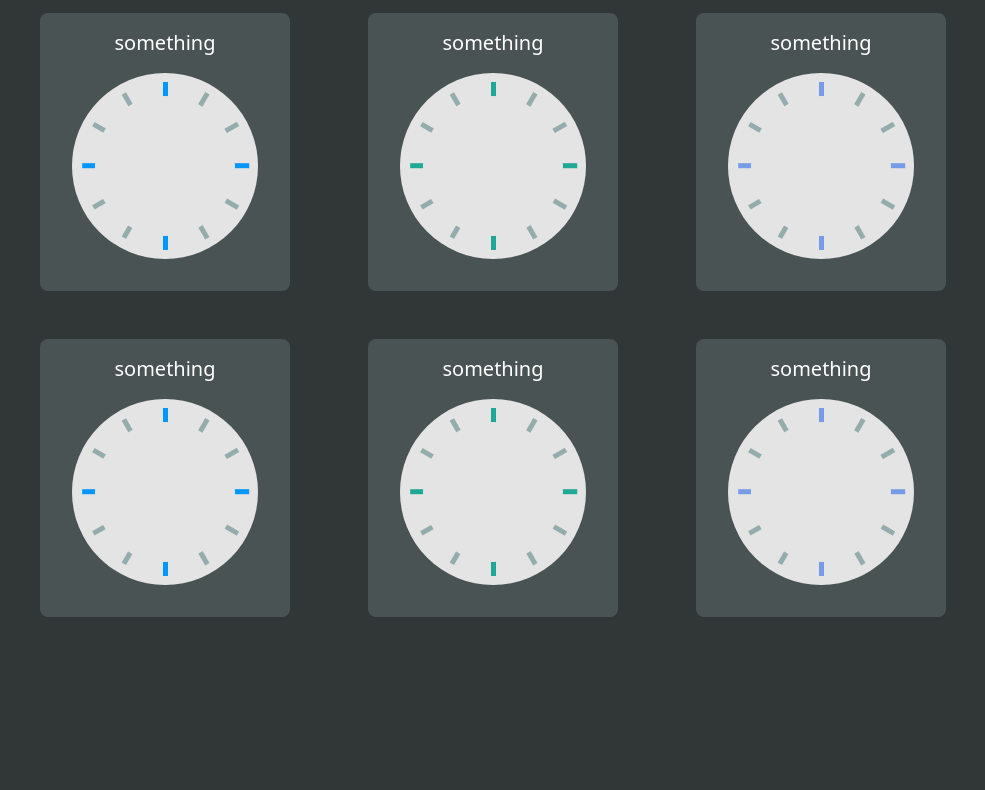
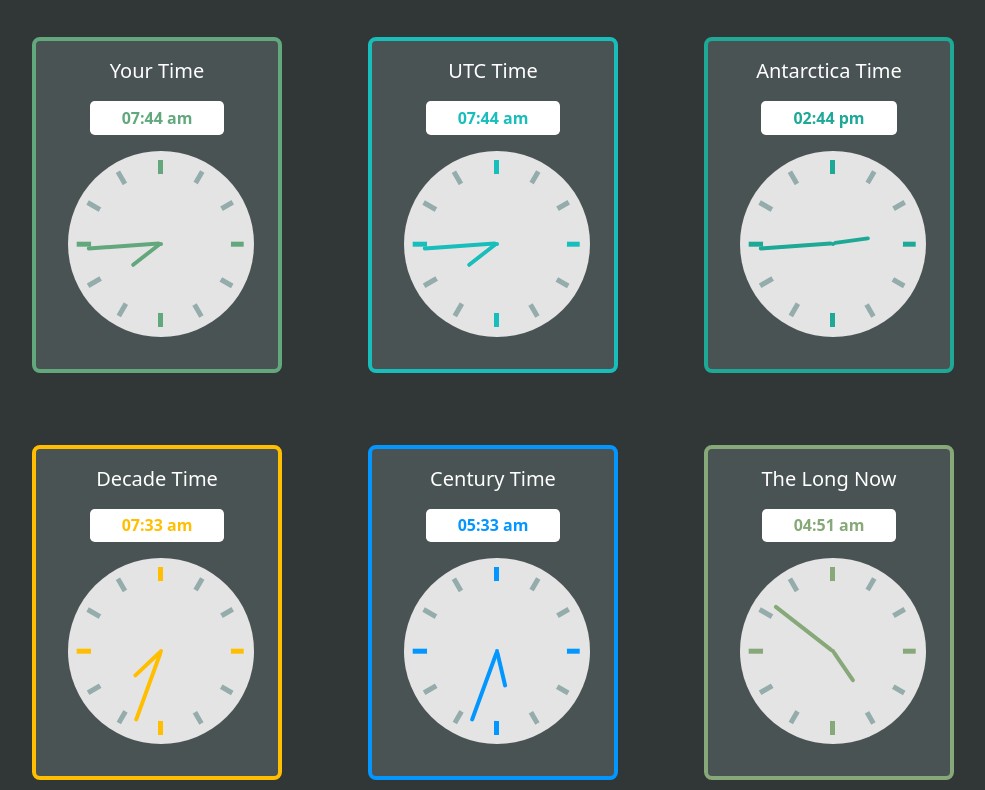
Before and after one commit to AlexanderZhou39/turtle-clock, an Astro site: page / in a window 1280 px wide. Shown: the part 103-893 px from the top of the page, without its empty margins (147-1132 px from the left). Before the commit the page ends 800 px from the top, so only its background shows below. Built offline with nearby package versions, Linux system fonts and the light colour scheme; Astro itself is replaced by a stand-in of ours.

Commit message:
checkpoint

```diff
--- a/package.json
+++ b/package.json
@@ -9,6 +9,8 @@
     "@astrojs/solid-js": "^2.0.2",
     "@astrojs/tailwind": "^3.0.1",
     "astro": "^2.0.4",
+    "date-fns": "^2.29.3",
+    "date-fns-tz": "^2.0.0",
     "solid-js": "^1.4.3",
     "tailwindcss": "^3.0.24"
   },
--- a/src/components/app.tsx
+++ b/src/components/app.tsx
@@ -1,18 +1,70 @@
-import Clock from "./clock";
+import { For } from 'solid-js';
+import { Dynamic } from 'solid-js/web';
+import UTCClock from './clocks/utc';
+import LocalClock from './clocks/local';
+import AntarcticaClock from './clocks/antarctica';
 import './app.scss';
+import DecadeClock from './clocks/decade';
+import CenturyClock from './clocks/century';
+import LongNowClock from './clocks/longNow';
+import TurtleClock from './clocks/turtle';
+import SeaOtterClock from './clocks/seaOtter';
+
+const shuffle = (array: string[]) => {
+    let currentIndex = array.length, randomIndex;
+
+    // While there remain elements to shuffle.
+    while (currentIndex != 0) {
+        // Pick a remaining element.
+        randomIndex = Math.floor(Math.random() * currentIndex);
+        currentIndex--;
+
+        // And swap it with the current element.
+        [array[currentIndex], array[randomIndex]] = [
+            array[randomIndex], array[currentIndex]];
+    }
+}
 
 function App() {
+    const clocks = [
+        LocalClock,
+        UTCClock,
+        AntarcticaClock,
+        DecadeClock,
+        CenturyClock,
+        LongNowClock,
+        TurtleClock,
+        SeaOtterClock
+    ];
+
+    const accents = [
+        '#0496ff',
+        '#779be7',
+        '#1ea896',
+        '#62a87c',
+        '#c179b9',
+        '#ffbf00',
+        '#87a878',
+        '#17bebb',
+        '#d88373',
+    ];
+
+    shuffle(accents);
+
     return (
         <>
-            <h1 class="text-center text-white text-3xl font-bold mt-10">Turtle Clocks</h1>
+            <h1 class="text-center text-white text-3xl font-bold mt-10">
+                <img
+                    class='inline-block w-10 h-10 mb-5'
+                    src='/android-chrome-192x192.png' alt="turtle emoji"
+                />{' '}
+                Turtle Clocks
+            </h1>
 
-            <div class="container max-w-5xl mx-auto px-5 mt-10 flex flex-row flex-wrap justify-around">
-                <Clock progress={0.5} title='something' desc='something' accent='b' />
-                <Clock progress={0.5} title='something' desc='something' accent='g' />
-                <Clock progress={0.5} title='something' desc='something' accent='l' />
-                <Clock progress={0.5} title='something' desc='something' accent='b' />
-                <Clock progress={0.5} title='something' desc='something' accent='g' />
-                <Clock progress={0.5} title='something' desc='something' accent='l' />
+            <div class="container max-w-5xl mx-auto px-5 mt-10 flex flex-row flex-wrap justify-around gap-6">
+                <For each={clocks}>{(clock, i) => (
+                    <Dynamic component={clock} accent={accents[i() % accents.length]} delay={i() * 150} />
+                )}</For>
             </div>
         </>
     );
--- a/src/components/clock.module.scss
+++ b/src/components/clock.module.scss
@@ -8,6 +8,12 @@
     border-radius: 0.5rem;
     width: 250px;
     margin-bottom: 3rem;
+    opacity: 0;
+
+    &.show {
+        transition: opacity 1s ease-in;
+        opacity: 1;
+    }
 }
 
 .title {
@@ -15,8 +21,31 @@
     margin-bottom: 1rem;
 }
 
-.faces {
+.link {
+    display: block;
+    cursor: pointer;
 
+    &:hover {
+        color: palette.$lgrey;
+    }
+}
+
+.desc {
+    height: 186px;
+    overflow-y: scroll;
+}
+
+.digital {
+    display: flex;
+    flex-flow: row nowrap;
+    justify-content: center;
+    margin-bottom: 1rem;
+
+    span {
+        background-color: white;
+        border-radius: 0.3rem;
+        padding: 0.3rem 2rem;
+    }
 }
 
 .traditional {
@@ -27,8 +56,9 @@
         height: 90%;
         background-color: palette.$lgrey;
         z-index: 0;
+        transform-origin: 2px 50%;
         transform: rotate($rotation);
-        left: 49%;
+        left: 90px;
         top: 5%;
     }
     .line1 {
@@ -81,6 +111,45 @@
         background-color: palette.$white;
     }
 
+    .hand {
+        position: absolute;
+        width: 4px;
+        left: 91px;
+        z-index: 5;
+        transform-origin: 2px 100%;
+        border-radius: 4px;
+
+        &.green {
+            background-color: palette.$green;
+        }
+        &.blue {
+            background-color: palette.$blue;
+        }
+        &.lavender {
+            background-color: palette.$lavender;
+        }
+    }
+
+    .minute {
+        height: 40%;
+        top: 10%;
+    }
+
+    .hour {
+        height: 20%;
+        top: 30%;
+    }
+
+    .topcover {
+        position: absolute;
+        width: 4px;
+        height: 4px;
+        border-radius: 2px;
+        top: 91px;
+        left: 91px;
+        z-index: 10;
+    }
+
     .face {
         background-color: palette.$white;
         width: 186px;
--- a/src/components/clock.tsx
+++ b/src/components/clock.tsx
@@ -1,54 +1,136 @@
+import { createSignal, onCleanup, onMount, Show } from 'solid-js';
 import s from './clock.module.scss';
-
-type Accent = 'g' | 'l' | 'b';
 
 type P = {
     progress: number,
-    accent: Accent,
+    accent: string,
+    delay: number,
     title: string
-    desc: string
-} | {
-    progress: number,
-    accent: Accent,
-    title: string
-    link: string
+    desc: string,
+    link?: string
 };
 
-const accentBg = (accent: Accent) => {
-    switch (accent) {
-        case 'b':
-            return s.blue;
-        case 'g':
-            return s.green;
-        case 'l':
-            return s.lavender;
+const formatTime = (hour: number, minute: number): string => {
+    let adjustedHour = hour % 24;
+    let meridiem = 'am';
+    if (adjustedHour >= 12) {
+        meridiem = 'pm';
     }
+    if (Math.floor(adjustedHour) > 12) {
+        adjustedHour = adjustedHour - 12;
+    }
+    let hourStr = String(Math.floor(adjustedHour));
+    let minStr = String(Math.floor(minute % 60));
+    if (adjustedHour < 10) {
+        hourStr = '0' + hourStr;
+    }
+    if (minute < 10) {
+        minStr = '0' + minStr;
+    }
+    return `${hourStr}:${minStr} ${meridiem}`;
 };
 
 function Clock(props: P) {
+    const [showDesc, setShowDesc] = createSignal(false);
+    const [reveal, setReveal] = createSignal(false);
 
+    let timeout;
+
+    onMount(() => {
+        timeout = setTimeout(() => setReveal(true), props.delay);
+    });
+
+    onCleanup(() => clearTimeout(timeout));
+
+    const hourDeg = () => props.progress * 720;
+    const minuteDeg = () => ((props.progress * 24) % 1) * 360;
+
+    const hour = () => props.progress * 24;
+    const minute = () => (hour() % 1) * 60;
 
     return (
-        <div class={'text-xl ' + s.clock}>
-            <h1 class={s.title}>
+        <div
+            class={s.clock + ' border-4 border-solid ' + (reveal() ? s.show : '')}
+            style={{
+                "border-color": props.accent
+            }}
+        >
+            <h1 class={'text-xl ' + s.title}>
+                <span
+                    class={s.link}
+                    onClick={() => {
+                        setShowDesc(prev => !prev);
+                    }}
+                >
                     {props.title}
+                </span>
             </h1>
+            <Show when={!showDesc()} fallback={
+                <div class={s.desc}>
+                    <p class='text-sm mb-3'>
+                        {props.desc}
+                    </p>
+                    <Show when={props.link}>
+                        <a
+                            class='text-blue-300 hover:text-blue-400 hover:cursor-pointer'
+                            href={props.link} target="_blank" rel="noopener noreferrer"
+                        >
+                            view source
+                        </a>
+                    </Show>
+                </div>
+            }>
+                <div
+                    class={s.digital + ' text-base font-bold'}
+                    style={{
+                        color: props.accent
+                    }}
+                >
+                    <span>{formatTime(hour(), minute())}</span>
+                </div>
                 <div class={s.faces}>
                     <div class={s.traditional}>
                         <div class={s.face}>
-                        <div class={s.line1 + ' ' + accentBg(props.accent)} />
+                            <div
+                                class={s.line1}
+                                style={{ "background-color": props.accent }}
+                            />
                             <div class={s.line2} />
                             <div class={s.line3} />
-                        <div class={s.line4 + ' ' + accentBg(props.accent)} />
+                            <div
+                                class={s.line4}
+                                style={{ "background-color": props.accent }}
+                            />
                             <div class={s.line5} />
                             <div class={s.line6} />
                             <div class={s.linecover} />
+                            <div
+                                class={s.hand + ' ' + s.hour}
+                                style={{
+                                    rotate: `${hourDeg()}deg`,
+                                    "background-color": props.accent
+                                }}
+                            />
+                            <div
+                                class={s.hand + ' ' + s.minute}
+                                style={{
+                                    rotate: `${minuteDeg()}deg`,
+                                    "background-color": props.accent
+                                }}
+                            />
+                            <div
+                                class={s.topcover}
+                                style={{
+                                    "background-color": props.accent
+                                }}
+                            />
                         </div>
                     </div>
                     <div class={s.hourglass}>
 
                     </div>
                 </div>
+            </Show>
         </div>
     );
 }
--- /dev/null
+++ b/src/components/clocks/antarctica.tsx
@@ -0,0 +1,44 @@
+import { createSignal, onCleanup } from "solid-js";
+import Clock from "../clock";
+import { utcToZonedTime } from "date-fns-tz";
+
+const SEC_PER_DAY = 3600 * 24;
+
+type P = {
+    accent: string,
+    delay: number
+};
+
+const getDate = () => {
+    return utcToZonedTime(new Date(), 'Antarctica/Vostok');
+};
+
+function AntarcticaClock(props: P) {
+    const [time, setTime] = createSignal(getDate());
+    let interval = setInterval(() => {
+        setTime(getDate());
+    }, 1000);
+
+    onCleanup(() => {
+        clearInterval(interval);
+    });
+
+    const progress = () => {
+        const t = time();
+        const totalSeconds = t.getHours() * 3600 + t.getMinutes() * 60 + t.getSeconds();
+        return totalSeconds / SEC_PER_DAY;
+    };
+
+    return (
+        <Clock
+            progress={progress()}
+            accent={props.accent}
+            delay={props.delay}
+            title='Antarctica Time'
+            desc="Current time in Antarctica's Vostok zone. Identical to UTC+6."
+            link='https://en.wikipedia.org/wiki/Time_in_Antarctica'
+        />
+    );
+}
+
+export default AntarcticaClock;
--- /dev/null
+++ b/src/components/clocks/century.tsx
@@ -0,0 +1,38 @@
+import Clock from "../clock";
+
+type P = {
+    accent: string,
+    delay: number
+};
+
+function CenturyClock(props: P) {
+    const time = new Date();
+    const year = time.getFullYear();
+
+    const nextDecade = new Date();
+    nextDecade.setDate(1);
+    nextDecade.setMonth(0);
+    nextDecade.setFullYear(year + (100 - (year % 100)));
+
+    const prevDecade = new Date();
+    prevDecade.setDate(1);
+    prevDecade.setMonth(0);
+    prevDecade.setFullYear(year - (year % 100));
+
+    const totalDiff = nextDecade.getTime() - prevDecade.getTime();
+    const totalProg = time.getTime() - prevDecade.getTime();
+
+    const progress = totalProg / totalDiff;
+
+    return (
+        <Clock
+            progress={progress}
+            accent={props.accent}
+            delay={props.delay}
+            title='Century Time'
+            desc='12:00am = start of century. 11:59pm = end of century.'
+        />
+    );
+}
+
+export default CenturyClock;
--- /dev/null
+++ b/src/components/clocks/decade.tsx
@@ -0,0 +1,38 @@
+import Clock from "../clock";
+
+type P = {
+    accent: string,
+    delay: number
+};
+
+function DecadeClock(props: P) {
+    const time = new Date();
+    const year = time.getFullYear();
+
+    const nextDecade = new Date();
+    nextDecade.setDate(1);
+    nextDecade.setMonth(0);
+    nextDecade.setFullYear(year + (10 - (year % 10)));
+
+    const prevDecade = new Date();
+    prevDecade.setDate(1);
+    prevDecade.setMonth(0);
+    prevDecade.setFullYear(year - (year % 10));
+
+    const totalDiff = nextDecade.getTime() - prevDecade.getTime();
+    const totalProg = time.getTime() - prevDecade.getTime();
+
+    const progress = totalProg / totalDiff;
+
+    return (
+        <Clock
+            progress={progress}
+            accent={props.accent}
+            delay={props.delay}
+            title='Decade Time'
+            desc='12:00am = start of decade. 11:59pm = end of decade.'
+        />
+    );
+}
+
+export default DecadeClock;
--- /dev/null
+++ b/src/components/clocks/local.tsx
@@ -0,0 +1,38 @@
+import { createSignal, onCleanup } from "solid-js";
+import Clock from "../clock";
+
+const SEC_PER_DAY = 3600 * 24;
+
+type P = {
+    accent: string,
+    delay: number
+};
+
+function LocalClock(props: P) {
+    const [time, setTime] = createSignal(new Date());
+    let interval = setInterval(() => {
+        setTime(new Date());
+    }, 1000);
+
+    onCleanup(() => {
+        clearInterval(interval);
+    });
+
+    const progress = () => {
+        const t = time();
+        const totalSeconds = t.getHours() * 3600 + t.getMinutes() * 60 + t.getSeconds();
+        return totalSeconds / SEC_PER_DAY;
+    };
+
+    return (
+        <Clock
+            progress={progress()}
+            accent={props.accent}
+            delay={props.delay}
+            title='Your Time'
+            desc='Current time in your timezone'
+        />
+    );
+}
+
+export default LocalClock;
--- /dev/null
+++ b/src/components/clocks/longNow.tsx
@@ -0,0 +1,23 @@
+import Clock from "../clock";
+
+type P = {
+    accent: string,
+    delay: number
+};
+
+function LongNowClock(props: P) {
+    const progress = (new Date()).getFullYear() / 10000;
+
+    return (
+        <Clock
+            progress={progress}
+            accent={props.accent}
+            delay={props.delay}
+            title='The Long Now'
+            desc='Based on the 10,000 year clock of The Long Now Foundation. 12:00am = 1AD. 11:59pm = 10,000AD'
+            link='https://longnow.org/clock/'
+        />
+    );
+}
+
+export default LongNowClock;
--- /dev/null
+++ b/src/components/clocks/seaOtter.tsx
@@ -0,0 +1,25 @@
+import Clock from "../clock";
+
+type P = {
+    accent: string,
+    delay: number
+};
+
+function SeaOtterClock(props: P) {
+    const peak = 3272;
+    const current = 2962;
+    const progress = (peak - current) / peak;
+
+    return (
+        <Clock
+            progress={progress}
+            accent={props.accent}
+            delay={props.delay}
+            title='Sea Otter Time'
+            desc='Based on California Sea Otter populations from 2016 to 2020. 12:00am = estimated 2016 population. 11:59pm = extinct.'
+            link='https://www.mmc.gov/priority-topics/species-of-concern/southern-sea-otter/'
+        />
+    );
+}
+
+export default SeaOtterClock;
--- /dev/null
+++ b/src/components/clocks/turtle.tsx
@@ -0,0 +1,23 @@
+import Clock from "../clock";
+
+type P = {
+    accent: string,
+    delay: number
+};
+
+function TurtleClock(props: P) {
+    const progress = 2/3;
+
+    return (
+        <Clock
+            progress={progress}
+            accent={props.accent}
+            delay={props.delay}
+            title='Turtle Time'
+            desc='Based on turtle populations from pre-industrial age to today. 12:00am = estimated pre-industrial population. 11:59pm = extinct.'
+            link='https://emagazine.com/sea-turtle-populations-in-freefall/'
+        />
+    );
+}
+
+export default TurtleClock;
--- /dev/null
+++ b/src/components/clocks/utc.tsx
@@ -0,0 +1,39 @@
+import { createSignal, onCleanup, onMount } from "solid-js";
+import Clock from "../clock";
+
+const SEC_PER_DAY = 3600 * 24;
+
+type P = {
+    accent: string,
+    delay: number
+};
+
+function UTCClock(props: P) {
+    const [time, setTime] = createSignal(new Date());
+    let interval = setInterval(() => {
+        setTime(new Date());
+    }, 1000);
+
+    onCleanup(() => {
+        clearInterval(interval);
+    });
+
+    const progress = () => {
+        const t = time();
+        const totalSeconds = t.getUTCHours() * 3600 + t.getUTCMinutes() * 60 + t.getUTCSeconds();
+        return totalSeconds / SEC_PER_DAY;
+    };
+
+    return (
+        <Clock
+            progress={progress()}
+            accent={props.accent}
+            delay={props.delay}
+            title='UTC Time'
+            desc='Current time in UTC timezone'
+            link='https://en.wikipedia.org/wiki/Coordinated_Universal_Time'
+        />
+    );
+}
+
+export default UTCClock;
--- a/src/pages/index.astro
+++ b/src/pages/index.astro
@@ -15,6 +15,6 @@ import App from "../components/app";
     <link rel="manifest" href="/site.webmanifest">
 </head>
 <body>
-    <App />
+    <App client:load />
 </body>
 </html>
```
Also changed, not shown: 1 other file. Lines whose indentation alone changed are shown as unchanged.
